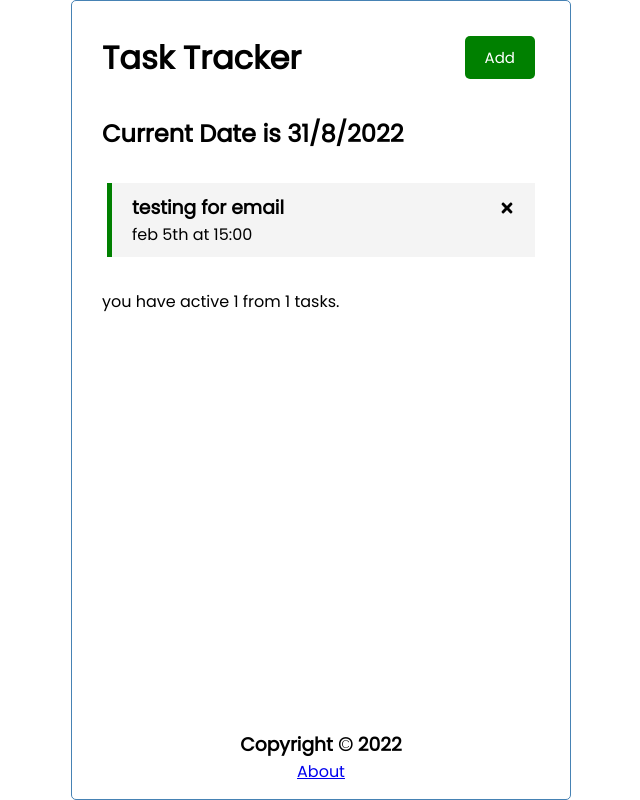
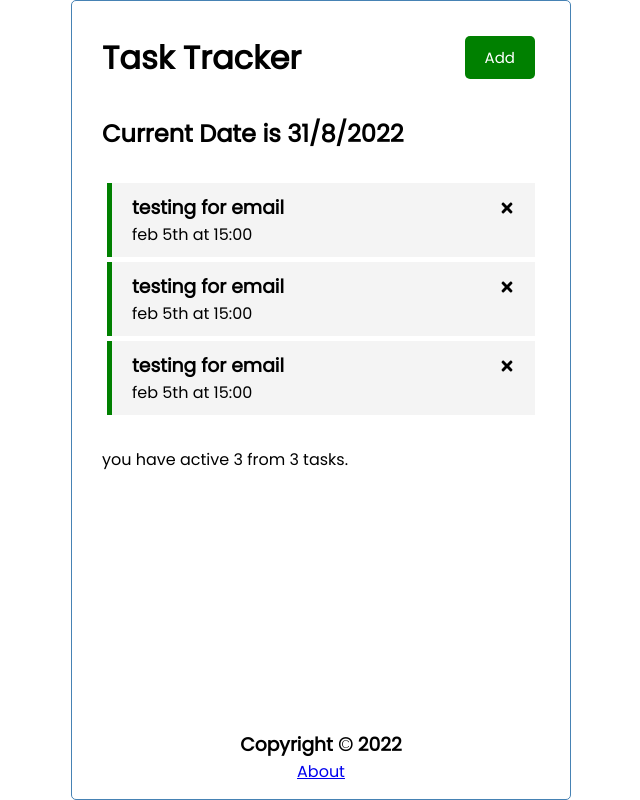
Before and after one commit to luis2605/4Sandor, a React (Create React App) app in the folder 4sandor/: page / in a window 1280 px wide. Shown: the whole page, without its empty margins (319-959 px from the left). Built offline with nearby package versions, Linux system fonts and the light colour scheme; data requests are answered from the project's data file.

Commit message:
without local server only UI

```diff
--- a/4sandor/src/App.js
+++ b/4sandor/src/App.js
@@ -8,34 +8,55 @@ import CurrentDate from "./components/CurrentDate";
 import Footer from "./components/Footer";
 import { About } from "./components/About";
 
+import db from "./db.json";
+
 function App() {
-  useEffect(() => {
-    const getTasks = async () => {
-      const taskFromServer = await fetchTasks();
-      setTasks(taskFromServer);
-    };
+  // useEffect(() => {
+  //   const getTasks = async () => {
+  //     const taskFromServer = await fetchTasks();
+  //     setTasks(taskFromServer);
+  //   };
 
-    getTasks();
-  }, []);
+  //   getTasks();
+  // }, []);
   // Fetch Tasks from json-server on port 5000
 
-  const fetchTasks = async () => {
-    const res = await fetch("http://localhost:5000/tasks");
-    const data = await res.json();
+  // const fetchTasks = async () => {
+  //   const res = await fetch("http://localhost:5000/tasks");
+  //   const data = await res.json();
 
-    return data;
-  };
+  //   return data;
+  // };
 
   // Fetch Task from json-server on port 5000
 
-  const fetchTask = async (id) => {
-    const res = await fetch(`http://localhost:5000/tasks/${id}`);
-    const data = await res.json();
+  // const fetchTask = async (id) => {
+  //   const res = await fetch(`http://localhost:8000/tasks/${id}`);
+  //   const data = await res.json();
 
-    return data;
-  };
+  //   return data;
+  // };
 
-  const [tasks, setTasks] = useState([]);
+  const [tasks, setTasks] = useState([
+    {
+      text: "testing for email ",
+      day: "feb 5th at 15:00",
+      reminder: true,
+      id: 0,
+    },
+    {
+      text: "testing for email ",
+      day: "feb 5th at 15:00",
+      reminder: true,
+      id: 1,
+    },
+    {
+      text: "testing for email ",
+      day: "feb 5th at 15:00",
+      reminder: true,
+      id: 2,
+    },
+  ]);
   const activeTasks = tasks.filter((task) => {
     if (task.reminder === true) {
       return true;
@@ -49,34 +70,34 @@ function App() {
   const noTasks = (
     <p>Sorry, you are workin' to good.There are no task to show. </p>
   );
-  const deleteTask = async (id) => {
-    await fetch(`http://localhost:5000/tasks/${id}`, {
-      method: "DELETE",
-    });
+  const deleteTask = /*async*/ (id) => {
+    // await fetch(`http://localhost:8000/tasks/${id}`, {
+    //   method: "DELETE",
+    // });
 
     setTasks(tasks.filter((task) => task.id !== id));
   };
 
   // toggle reminder
 
-  const toggleReminder = async (id) => {
-    const taskToToggle = await fetchTask(id);
+  const toggleReminder = /*async*/ (id) => {
+    // const taskToToggle = await fetchTask(id);
 
-    const updTask = { ...taskToToggle, reminder: !taskToToggle.reminder };
+    // const updTask = { ...taskToToggle, reminder: !taskToToggle.reminder };
 
-    const res = await fetch(`http://localhost:5000/tasks/${id}`, {
-      method: "PUT",
-      headers: {
-        "Content-type": "application/json",
-      },
-      body: JSON.stringify(updTask),
-    });
+    // const res = await fetch(`http://localhost:8000/tasks/${id}`, {
+    //   method: "PUT",
+    //   headers: {
+    //     "Content-type": "application/json",
+    //   },
+    //   body: JSON.stringify(updTask),
+    // });
 
-    const data = await res.json();
-
+    // const data = await res.json();
+    console.log(id);
     setTasks(
       tasks.map((task) =>
-        task.id === id ? { ...task, reminder: data.reminder } : task
+        task.id === id ? { ...task, reminder: !task.reminder } : task
       )
     );
   };
@@ -88,17 +109,18 @@ function App() {
   };
   //add task add new task to tasks
 
-  const addTask = async (task) => {
-    const res = await fetch("http://localhost:5000/tasks", {
-      method: "POST",
-      headers: {
-        "Content-type": "application/json",
-      },
-      body: JSON.stringify(task),
-    });
-    const data = await res.json();
+  const addTask = /*async*/ (task) => {
+    // const res = await fetch("http://localhost:8000/tasks", {
+    //   method: "POST",
+    //   headers: {
+    //     "Content-type": "application/json",
+    //   },
+    //   body: JSON.stringify(task),
+    // });
+    // const data = await res.json();
+    console.log(task);
 
-    setTasks([...tasks, data]);
+    setTasks([...tasks, task]);
   };
 
   return (
--- a/4sandor/src/components/AddTask.js
+++ b/4sandor/src/components/AddTask.js
@@ -32,15 +32,15 @@ const AddTask = ({ onAddTaskMenu, tasks, addTaskHandler }) => {
   };
   //generating random for id
 
-  // const getRandom = (min, max) => {
-  //   return Math.floor(Math.random() * (max - min) + min);
-  // };
+  const getRandom = (min, max) => {
+    return Math.floor(Math.random() * (max - min) + min);
+  };
 
   const submitt = (e) => {
     e.preventDefault();
     if (taskAdded.length !== 0) {
       addTaskHandler({
-        // id: getRandom(tasks.length, 1000),
+        id: getRandom(tasks.length, 1000),
         text: taskAdded,
         day: dayAdded,
         reminder: reminderAdded,
--- a/4sandor/src/components/CurrentDate.js
+++ b/4sandor/src/components/CurrentDate.js
@@ -1,13 +1,21 @@
 import React from "react";
+import { useLocation } from "react-router-dom";
 
 const CurrentDate = () => {
+  const location = useLocation();
   const current = new Date();
   const date = `${current.getDate()}/${
     current.getMonth() + 1
   }/${current.getFullYear()}`;
 
   return (
-    <div className="current-date">
+    <div
+      className={
+        location.pathname === "/about"
+          ? "current-date text-center"
+          : "current-date"
+      }
+    >
       <h2>Current Date is {date}</h2>
     </div>
   );
--- a/4sandor/src/index.css
+++ b/4sandor/src/index.css
@@ -57,6 +57,7 @@ body {
 
 .current-date {
   margin: 2em auto;
+  display: flex;
 }
 .container-text-icon {
   display: flex;
```
Also changed, not shown: 4sandor/src/db.json (renamed from 4sandor/db.json).
